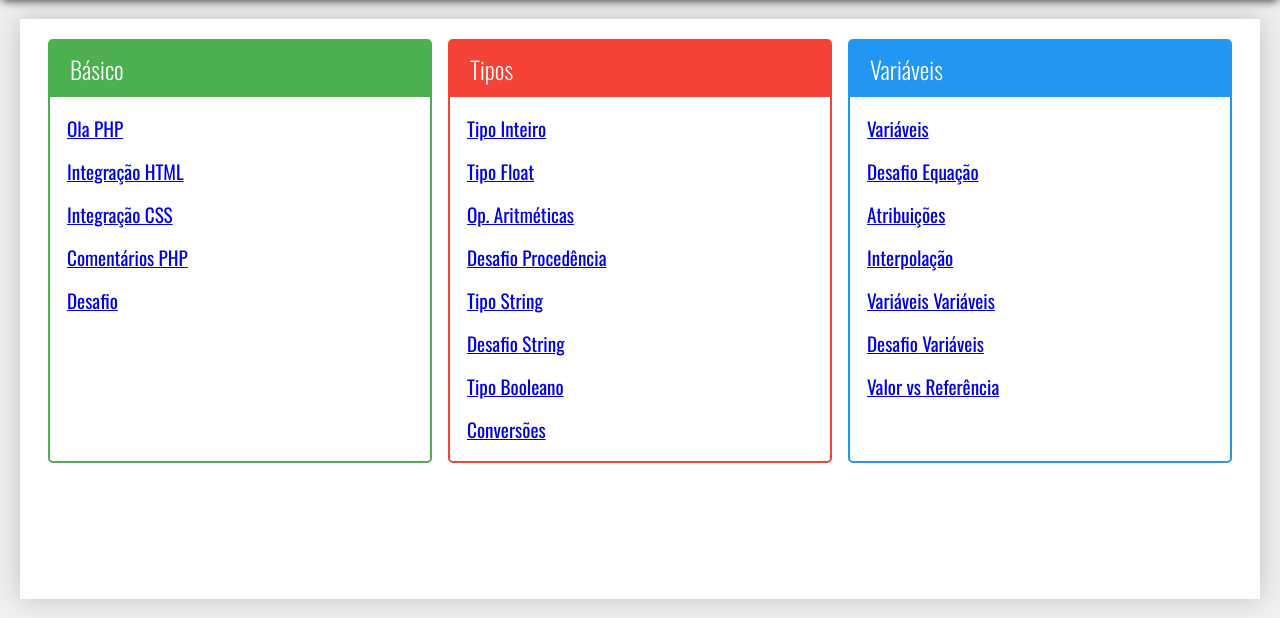
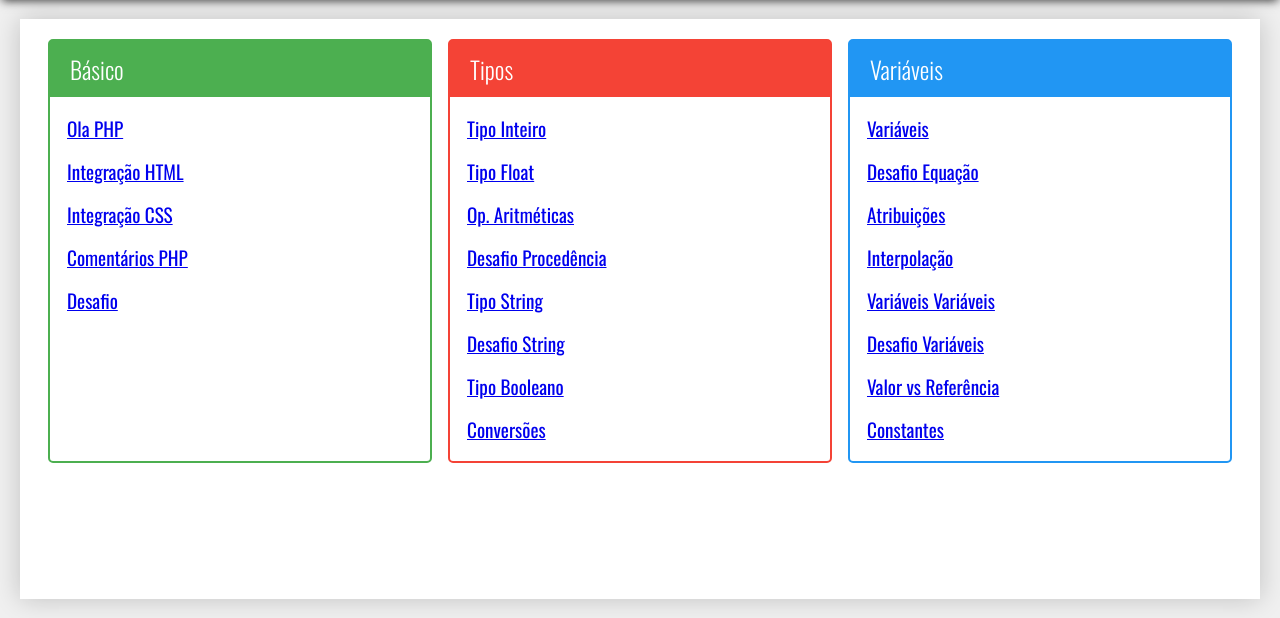
Before and after one commit to BRADDTELES/Curso-PHP7, a PHP site: page /aula-01/ in a window 1280 px wide. Shown: the part 121-739 px from the top of the page. Run offline with PHP 8.4, Linux system fonts and the light colour scheme.

Commit message:
Listando as Constantes

```diff
--- a/aula-01/index.php
+++ b/aula-01/index.php
@@ -133,6 +133,11 @@
                   Valor vs Referência
                 </a>
               </li>
+              <li>
+                <a href="exercicio.php?dir=variaveis&file=constantes">
+                  Constantes
+                </a>
+              </li>
             </ul>
           </div>
         </nav>
```
